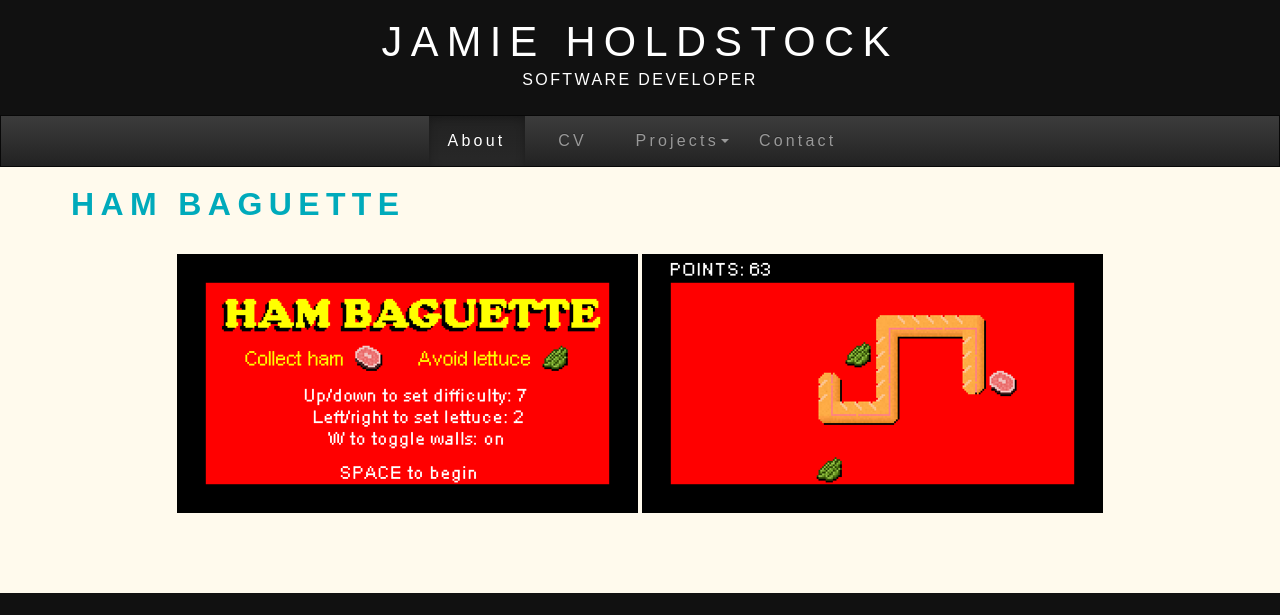
After one commit to jholdstock/Website, a PHP site: template web/views/projects/hambaguette.twig in a window 1280 px wide. The commit adds this page. Shown: the top 615 px of the page. Run offline with PHP 8.4, Linux system fonts and the light colour scheme; the template is opened without the code that fills it, so the values that code supplies are empty; some libraries are stand-ins or nearby versions.

Commit message:
added ham baguette page

```diff
--- a/web/app.php
+++ b/web/app.php
@@ -37,8 +37,12 @@ $app->get('/cv', function () use ($app, $context) {
 })->bind("cv");
 
 $app->get('/projects', function () use ($app, $context) {
-    return $app['twig']->render('projects.twig', $context);
+    return $app['twig']->render('projects/projects.twig', $context);
 })->bind("projects");
+
+$app->get('/hambaguette', function () use ($app, $context) {
+    return $app['twig']->render('projects/hambaguette.twig', $context);
+})->bind("hambaguette");
 
 $app->get('/contact', function () use ($app, $context) {
     return $app['twig']->render('contact.twig', $context);
--- a/web/css/custom.css
+++ b/web/css/custom.css
@@ -123,3 +123,8 @@ filter: progid:DXImageTransform.Microsoft.gradient( startColorstr='#ccf79a35', e
 	position: relative;
 	padding: 0em 1em 5em;
 }
+
+.image-container {
+	margin: 0px auto;
+	text-align: center;
+}
--- a/web/views/base.twig
+++ b/web/views/base.twig
@@ -56,9 +56,8 @@
 						<li class="dropdown">
 							<a href="#" class="nav-item" class="dropdown-toggle" data-toggle="dropdown">Projects<b class="caret"></b></a>
 							<ul class="dropdown-menu">
-								<li id="projects"><a href="{{ url("projects") }}">Projects</a></li>
-								<li><a href="{{ url("projects") }}">Project</a></li>
-								<li><a href="{{ url("projects") }}">Project</a></li>
+								<li id="hambaguette"><a href="{{ url("hambaguette") }}">Ham Baguette</a></li>
+								<li id="projects"><a href="{{ url("projects") }}">Project</a></li>
 							</ul>
 						<li id="contact" class="nav-item"><a href="{{ url("contact") }}">Contact</a>
 						</li>
--- /dev/null
+++ b/web/views/projects/hambaguette.twig
@@ -0,0 +1,10 @@
+{% extends "base.twig" %}
+{% block content %}
+	<div class="title">
+		<h2>Ham Baguette</h2>
+	</div>
+	<div class="image-container">
+		<img src="img/hb.png" />
+		<img src="img/hb1.png" />
+	</div>
+{% endblock %}
```
Also changed, not shown: web/img/hb.png (added), web/img/hb1.png (added), web/views/projects/projects.twig (renamed from web/views/projects.twig).
